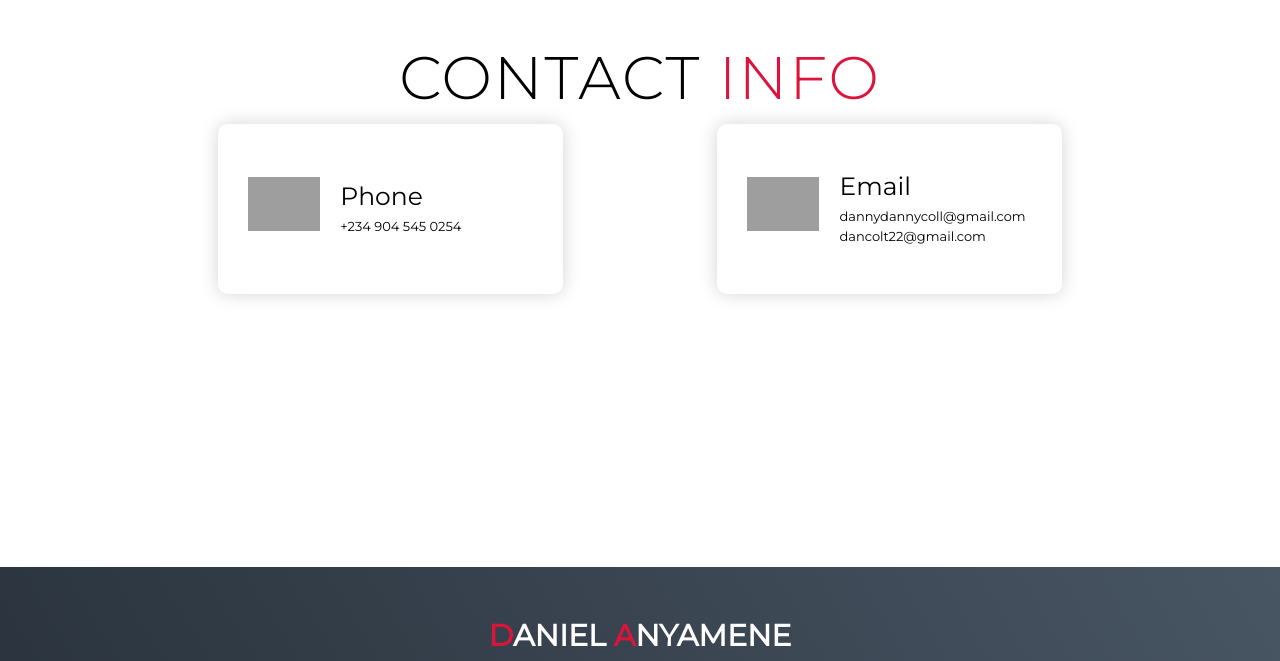
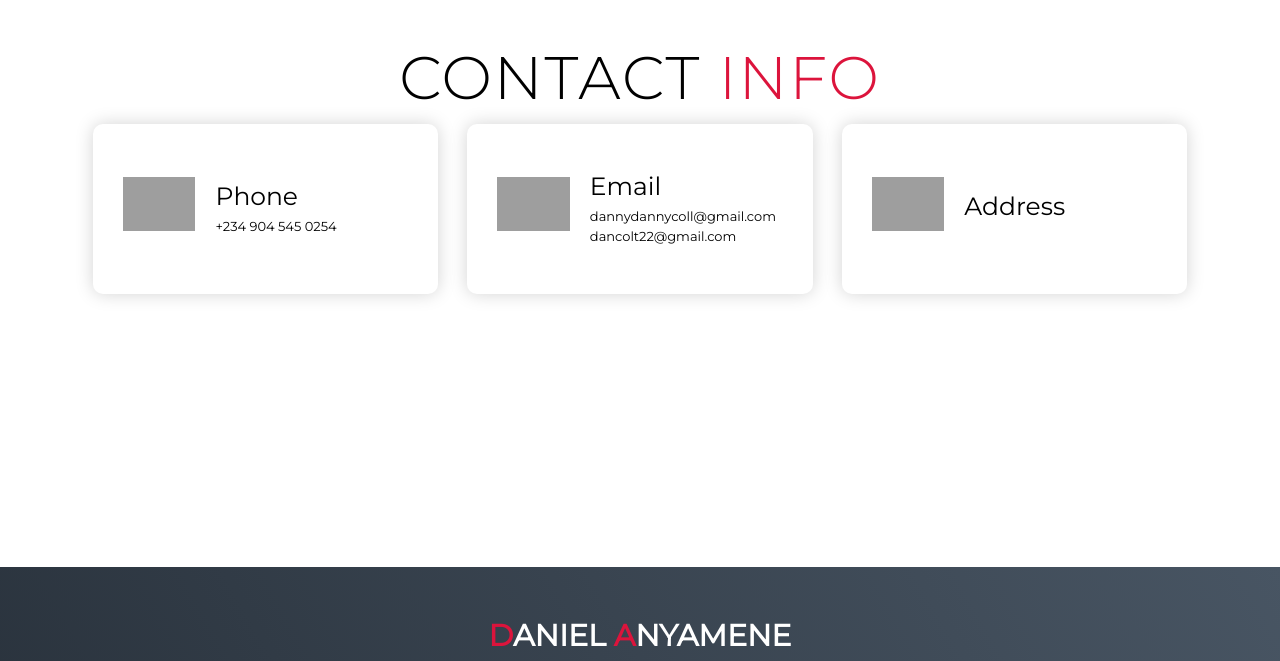
Before and after one commit to Dancolt22/My-Portfolio, a plain HTML site: page index.html in a window 1280 px wide. Shown: the part 4200-4861 px from the top of the page. Drawn offline with Linux system fonts and the light colour scheme; grey boxes are pictures that could not be loaded.

Commit message:
Initial commit

```diff
--- a/index.html
+++ b/index.html
@@ -255,7 +255,7 @@
               <h2>dancolt22@gmail.com</h2>
             </div>
           </div>
-          <!-- <div class="contact-item">
+          <div class="contact-item">
             <div class="icon">
               <img
                 src="https://img.icons8.com/bubbles/100/000000/map-marker.png"
@@ -265,7 +265,7 @@
               <h1>Address</h1>
               <h2></h2>
             </div>
-          </div> -->
+          </div>
         </div>
       </div>
     </section>
```
